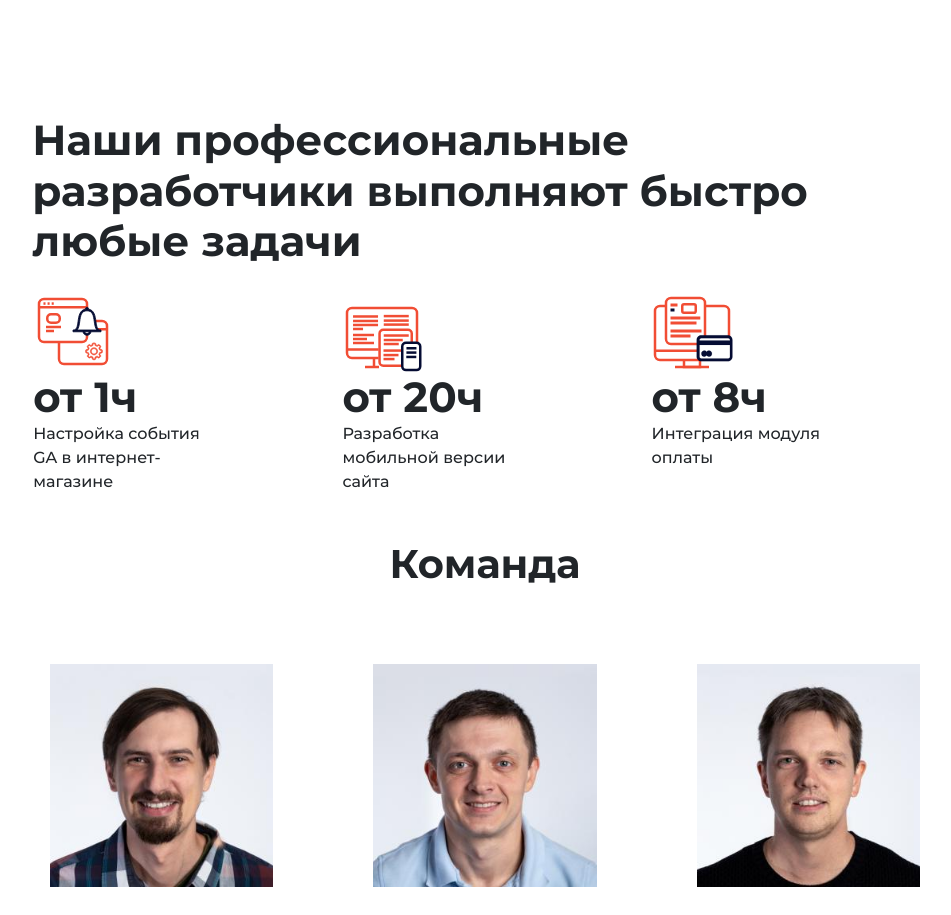
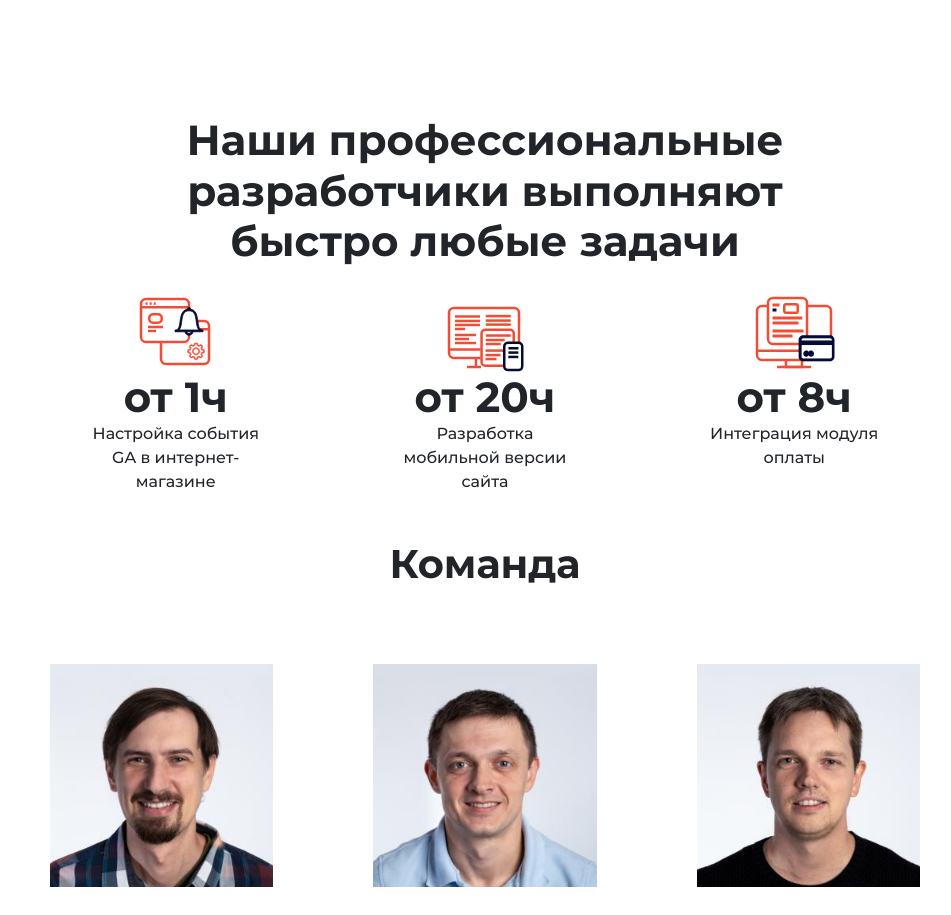
Before and after one commit to MarinaKokoro/web_proj, a plain HTML site: page index.html in a window 1280 px wide. Shown: the part 3357-4272 px from the top of the page, without its empty margins (155-1106 px from the left). Drawn offline with nearby package versions, Linux system fonts and the light colour scheme; a script that the page names is missing; files whose address does not match are found by name.

Commit message:
центрирование неоторых элементов внутри блока

```diff
--- a/index.html
+++ b/index.html
@@ -468,37 +468,31 @@
       </div>
 
       <div class="" id="tasks">
-        <h2 class="fw-bold m-2 max-w-1000 display-md-1">
-          Наши профессиональные разработчики выполняют быстро любые задачи
+        <h2 class="fw-bold m-2 text-center">
+          Наши профессиональные <br class="d-none d-lg-inline d-xxl-none">разработчики <br class="d-none d-xxl-inline">выполняют <br class="d-none d-lg-inline d-xxl-none">быстро любые задачи
         </h2>
 
         <div class="container mx-0">
           <div class="row">
-            <div class="mt-3 col-12 col-md-4 d-flexalign-items-center d-md-block ">
+            <div class="mt-3 col-12 col-md-4 d-flex justify-content-center">
               <div class="max-w-180">
-                <div class="text-center text-md-start">
-                  <img src="./sources/competency-20.svg" alt="Событие GA" />
-                  <h2 class="fw-bold mb-0">от 1ч</h2>
-                </div>
-                <div>Настройка события GA в интернет-магазине</div>
+                  <img src="./sources/competency-20.svg" alt="Событие GA" class="align-items-center d-block mx-auto"/>
+                  <h2 class="fw-bold mb-0 text-center">от 1ч</h2>
+                <div class="text-center">Настройка события GA в интернет-магазине</div>
               </div>
             </div>
-            <div class="mt-3 col-12 col-md-4 d-flex flex-column align-items-center d-md-block ">
+            <div class="mt-3 col-12 col-md-4 d-flex justify-content-center">
               <div class="max-w-180">
-                <div class="text-center text-md-start">
-                  <img src="./sources/competency-21.svg" alt="Мобильная версия" />
-                  <h2 class="fw-bold mb-0">от 20ч</h2>
-                </div>
-                <div>Разработка мобильной версии сайта</div>
+                  <img src="./sources/competency-21.svg" alt="Мобильная версия" class="align-items-center d-block mx-auto"/>
+                  <h2 class="fw-bold mb-0 text-center">от 20ч</h2>
+                <div class="text-center">Разработка мобильной версии сайта</div>
               </div>
             </div>
-            <div class="mt-3 col-12 col-md-4 d-flex flex-column align-items-center d-md-block ">
+            <div class="mt-3 col-12 col-md-4 d-flex justify-content-center">
               <div class="max-w-180">
-                <div class="text-center text-md-start">
-                  <img src="./sources/competency-22.svg" alt="Оплата" />
-                  <h2 class="fw-bold mb-0">от 8ч</h2>
-                </div>
-                <div>Интеграция модуля оплаты</div>
+                  <img src="./sources/competency-22.svg" alt="Оплата" class="align-items-center d-block mx-auto"/>
+                  <h2 class="fw-bold mb-0 text-center">от 8ч</h2>
+                <div class="text-center">Интеграция модуля оплаты</div>
               </div>
             </div>
           </div>
```
